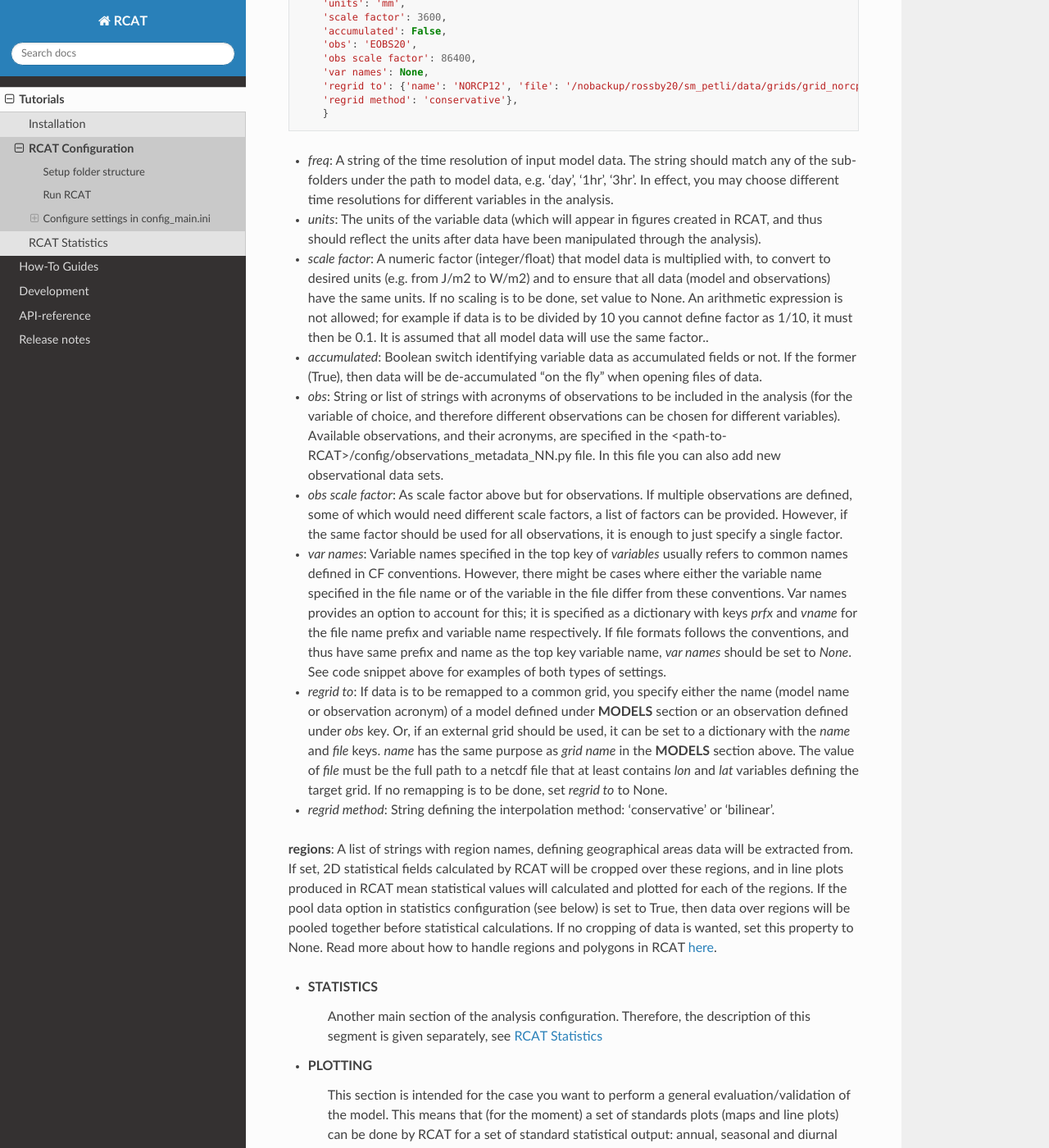
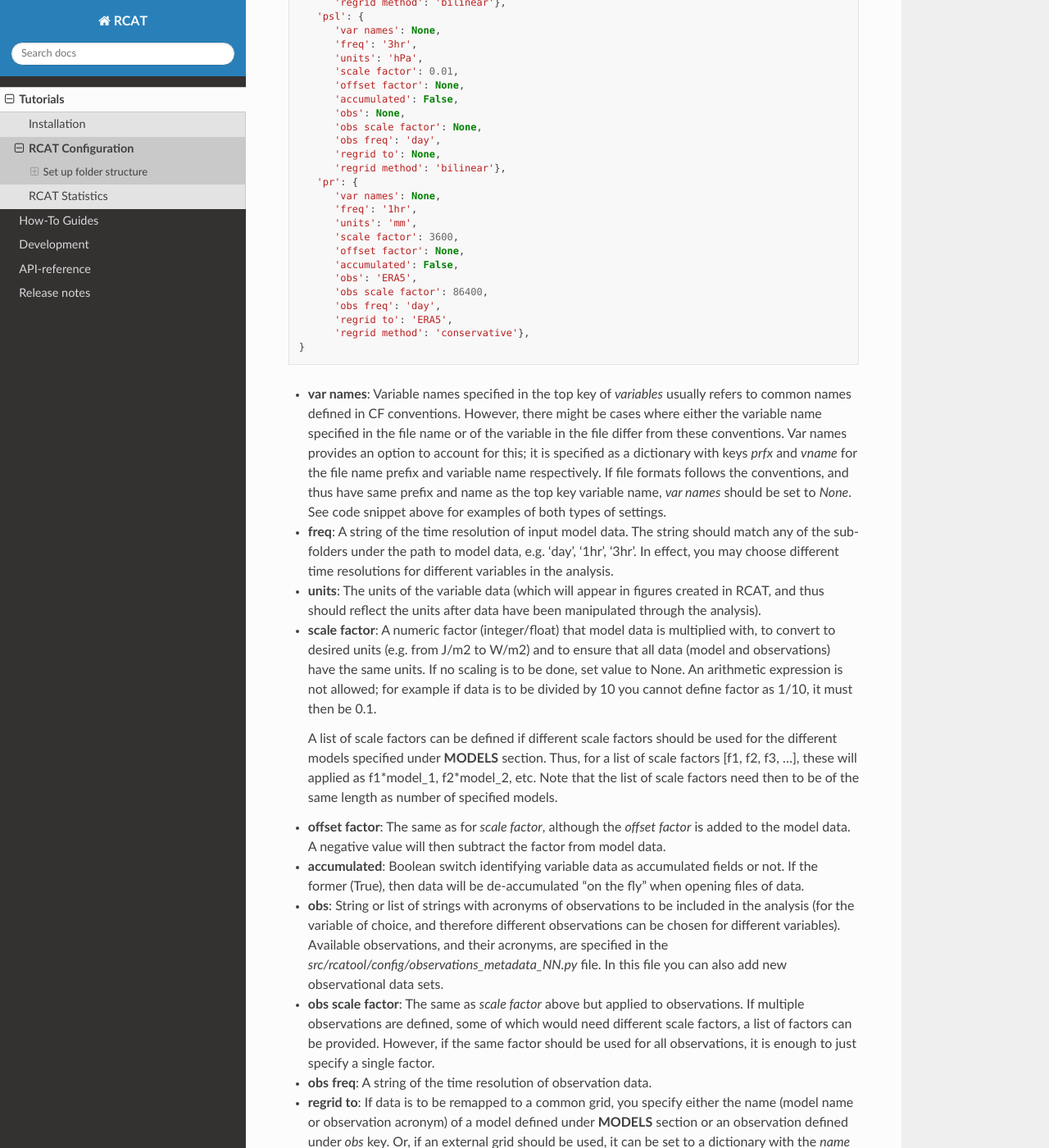
Before and after one commit to jplind79/RCAT, a Sphinx documentation site: the page built from docs/config.rst, in a window 1280 px wide and 1400 px high, scrolled down 3441 px. Shown: the whole window at 82% size. Built offline with Sphinx 7.4.7 and the Read the Docs theme 2.0.0, drawn with Linux system fonts in a browser that asks for light colours; some of the changed text lies outside the part shown.

Commit message:
further additions to config.rst

```diff
--- a/docs/config.rst
+++ b/docs/config.rst
@@ -1,28 +1,28 @@
 .. _configuration:
 
+==================
 RCAT Configuration
 ==================
 
-The main setup is done in the
-**<path-to-RCAT>/src/rcatool/config/config_main.ini** file. Here you will set
-up paths to model data, variables to analyze and how (choosing statistics),
-observations to compare with etc. In other words, this is your starting point
-in applications of RCAT.
+The main setup is done in the **config_main.ini** file (located under
+``src/rcatool/config/``). Here you will set up paths to model data, variables
+to analyze and how (choosing statistics), observations to compare with etc. In
+other words, this is your starting point in applications of RCAT.
 
-Setup folder structure
-----------------------
+Set up folder structure
+=======================
 If you don't want to pollute your cloned git repository we suggest to
 create a new folder for your analysis and copy the main RCAT configuration
 file to the new folder.
 
 .. code-block:: bash
 
-    mkdir -p $HOME/rcat_analysis/test
-    cd $HOME/rcat_analysis/test
-    cp <path-to-RCAT>/src/rcatool/config/config_main.ini .
+    $ mkdir -p $HOME/rcat_analysis/test
+    $ cd $HOME/rcat_analysis/test
+    $ cp <path-to-RCAT>/src/rcatool/config/config_main.ini .
 
-Run RCAT
---------
+Running RCAT
+------------
 When you have done your configuration and saved config_main.ini you can
 start the analysis step. The main program is located in the *rcat* directory
 and called RCAT_main.py. See point 1: :ref:`Setup folder structure
@@ -31,7 +31,7 @@
 
 .. code-block:: bash
 
-   python <path-to-RCAT>/runtime/RCAT_main.py -c config_main.ini
+   $ python <path-to-RCAT>/src/rcatool/runtime/RCAT_main.py -c config_main.ini
 
 .. note::
    The configuration file does not need to be named *config_main.ini*. Any file
@@ -48,7 +48,7 @@
 each of the sections needed to setup the analysis.
 
 MODELS
-^^^^^^
+------
 Here you specify the path to model data. At the moment a specific
 folder structure is anticipated, with sub-folders under ``fpath``
 according to output frequency; ``fpath/day``, ``fpath/6hr``, ``fpath/15min``, etc.
@@ -92,136 +92,117 @@
 data is to be remapped to this model grid, the output filenames from RCAT
 analysis will include this specified grid name.
 
-Here is another example when two models are specified:
+Here is another example with two simulations; one for the historic period and
+one future scenario.
 
 ::
 
-   model_his = {
-      'fpath': '/path/to/model_1/data',
-      'grid type': 'reg', 'grid name': 'FPS-ALPS3',
-      'start year': 1985, 'end year': 2005, 'months': [1,2,3,4,5,6,7,8,9,10,11,12]
-   }
-   model_scn = {
-      'fpath': '/path/to/model_2/data',
-      'grid type': 'reg', 'grid name': 'FPS-ALPS3',
-      'start year': 2080, 'end year': 2100, 'months': [1,2,3,4,5,6,7,8,9,10,11,12]
-   }
+    model_his = {
+        'fpath': '/path/to/model_1/data',
+        'grid type': 'reg', 'grid name': 'FPS-ALPS3',
+        'start year': 1985, 'end year': 2005, 'months': [6,7,8]
+    	'date interval start': '<yyyy>-<mm>', 'date interval end': '<yyyy>-<mm>',
+        'chunks_time': {'time': -1}, 'chunks_x': {'x': -1}, 'chunks_y': {'y': -1},
+        }
+    model_scn = {
+        'fpath': '/path/to/model_2/data',
+        'grid type': 'reg', 'grid name': 'FPS-ALPS3',
+        'start year': 2080, 'end year': 2100, 'months': [6,7,8]
+    	'date interval start': '<yyyy>-<mm>', 'date interval end': '<yyyy>-<mm>',
+        'chunks_time': {'time': -1}, 'chunks_x': {'x': -1}, 'chunks_y': {'y': -1},
+        }
 
-Two different periods is set here because a simulation of historic
-period will be compared with a simulation of future climate. More
-models can be added to the section, but note that the first model (e.g.
-model_his in the above example) will be the reference model. That is,
-if validation plot is True, and no obs data is specified, the
-difference plots will use the first specified model in section as reference data.
+More models can be added to the section, but note that the first defined model
+(e.g.  *model_his* in the above example) will be the reference model. That is,
+if validation plot is True, and no observations are specified (see below), the
+anomaly/difference plots will use the first specified model in this section as
+the reference data.
 
-.. note:: If you want to see how RCAT uses defined file paths and other
-       information to retrieve lists of model data files, see the
-       *get_mod_data* function in *<path-to-RCAT/runtime/RCAT_main.py*.
+.. note::
+    If you want to see how RCAT uses defined file paths and other
+    information to retrieve lists of model data files, see the
+    *get_mod_data* function in *src/rcatool/runtime/RCAT_main.py*.
 
 OBS
 ^^^
-If observation data is to be used in the analysis, you will need to
+If observations should be included in the analysis, you will need to
 specify a meta data file by setting the full path to
-*observations_metadata_NN.py* (located under <path-to-RCAT>/config).
+*observations_metadata_NN.py* (located under *src/rcatool/config*).
 *NN* is any label that signifies the observation meta data for a
-specific location or system (for example a HPC system). If such a
-specific meta data file does not exist, it should be created
-(SAMPLE_observations_metadata.py can be used as a template) and
-modified. **N.B.** Change only the *obs_data* function -- where
-observations are specified.
+specific location or system (for example a HPC system). If no such
+meta data file exists yet, it should be created
+(SAMPLE_observations_metadata.py in the same folder can be used as a template) and
+modified. **N.B.** Changes should only be done in the *obs_data* function, where
+reference data sets are specified.
 
-In addition, in this section one will specify the time period and
-months for obs data. The same time period will be used for all
-observations.  Which specific observations to include in the analysis
-is not defined here, but in the **SETTINGS** section, in the variables
-property.
+In addition, in the **OBS** section the time period and months for obs data shall
+be defined. As for the models there is also the option to set a date interval
+instead, which, if set, takes precedence over years/months settings.
+The same time period will be applied to all observations included in the analysis. Which
+specific observations to include is not defined here, but in the
+**SETTINGS** section, in the variables properties.
 
 SETTINGS
 ^^^^^^^^
-**output dir**: The path for the output (statistics files, plots). If
-you re-run the analysis with the same output directory, you will
-prompted to say whether to overwrite existing output. "overwrite" does
-not mean that existing folder will be completely overwritten (deleted
-and created again). The existing folder structure will be kept intact
-together with output files. However, potentially some output
-(statistics/figure files) with same names will be overwritten.
+- **output dir**:
+    The path for the output (statistics files, plots). If
+    you re-run the analysis with the same output directory, you will
+    prompted to say whether to overwrite existing output. "overwrite" does
+    not mean that existing folder will be completely overwritten (deleted
+    and created again). The existing folder structure will be kept intact
+    together with output files. However, potentially some output
+    (statistics/figure files) with same names will be overwritten.
 
-**variables**: One of the key settings in the configuration file. The
-value of this property is represented by a dictionary; the keys are
-strings of variable names ('pr', 'tas', ...) and the value of each key
-(variable) is another dictionary consisting of a number of specific
-settings:
+- **variables**:
+    This is a key settings in the configuration file. The
+    value of this property is represented by a dictionary; the keys are
+    strings of variable names ('pr', 'tas', ...) and the value of each key
+    (variable) is another dictionary consisting of a number of specific
+    settings (the same for all variables):
 
 ::
 
-       variables = {
-        'tas': {
-           'freq': 'day',
-           'units': 'K',
-           'scale factor': None,
-           'accumulated': False,
-           'obs': 'ERA5',
-           'obs scale factor': None,
-           'var names': {'model_1': {'prfx': 'tas', 'vname': 'var167'}},
-           'regrid to': 'ERA5',
-           'regrid method': 'bilinear'},
-        'psl': {
-           'freq': '3hr',
-           'units': 'hPa',
-           'scale factor': 0.01,
-           'accumulated': False,
-           'obs': None,
-           'obs scale factor': None,
-           'var names': None,
-           'regrid to': None,
-           'regrid method': 'bilinear'},
-        'pr': {
-           'freq': '1hr',
-           'units': 'mm',
-           'scale factor': 3600,
-           'accumulated': False,
-           'obs': 'EOBS20',
-           'obs scale factor': 86400,
-           'var names': None,
-           'regrid to': {'name': 'NORCP12', 'file': '/nobackup/rossby20/sm_petli/data/grids/grid_norcp_ald12.nc'},
-           'regrid method': 'conservative'},
-           }
+ variables = {
+    'tas': {
+       'var names': {'model_1': {'prfx': 'tas', 'vname': 'var167'}},
+       'freq': 'day',
+       'units': 'K',
+       'scale factor': None,
+       'offset factor': -273.15,
+       'accumulated': False,
+       'obs': 'EOBS',
+       'obs scale factor': None,
+       'obs freq': 'day',
+       'regrid to': 'model_2',
+       'regrid method': 'bilinear'},
+    'psl': {
+       'var names': None,
+       'freq': '3hr',
+       'units': 'hPa',
+       'scale factor': 0.01,
+       'offset factor': None,
+       'accumulated': False,
+       'obs': None,
+       'obs scale factor': None,
+       'obs freq': 'day',
+       'regrid to': None,
+       'regrid method': 'bilinear'},
+    'pr': {
+       'var names': None,
+       'freq': '1hr',
+       'units': 'mm',
+       'scale factor': 3600,
+       'offset factor': None,
+       'accumulated': False,
+       'obs': 'ERA5',
+       'obs scale factor': 86400,
+       'obs freq': 'day',
+       'regrid to': 'ERA5',
+       'regrid method': 'conservative'},
+ }
 
-* *freq*: A string of the time resolution of input model data. The
-  string should match any of the sub-folders under the path to model
-  data, e.g. 'day', '1hr', '3hr'. In effect, you may choose different
-  time resolutions for different variables in the analysis.
-
-* *units*: The units of the variable data (which will appear in
-  figures created in RCAT, and thus should reflect the units after
-  data have been manipulated through the analysis).
-
-* *scale factor*: A numeric factor (integer/float) that model data is
-  multiplied with, to convert to desired units (e.g. from J/m2 to
-  W/m2) and to ensure that all data (model and observations) have the
-  same units. If no scaling is to be done, set value to None. An
-  arithmetic expression is not allowed; for example if data is to be
-  divided by 10 you cannot define factor as 1/10, it must then be 0.1.
-  It is assumed that all model data will use the same factor..
-
-* *accumulated*: Boolean switch identifying variable data as
-  accumulated fields or not. If the former (True), then data will be
-  de-accumulated "on the fly" when opening files of data.
-
-* *obs*: String or list of strings with acronyms of observations to be
-  included in the analysis (for the variable of choice, and therefore
-  different observations can be chosen for different variables).
-  Available observations, and their acronyms, are specified in the
-  <path-to-RCAT>/config/observations_metadata_NN.py file. In this
-  file you can also add new observational data sets.
-
-* *obs scale factor*: As scale factor above but for observations. If
-  multiple observations are defined, some of which would need
-  different scale factors, a list of factors can be provided. However,
-  if the same factor should be used for all observations, it is enough
-  to just specify a single factor.
-
-* *var names*: Variable names specified in the top key of *variables*
+- **var names**:
+  Variable names specified in the top key of *variables*
   usually refers to common names defined in CF conventions. However,
   there might be cases where either the variable name specified in the
   file name or of the variable in the file differ from these
@@ -232,31 +213,84 @@
   variable name, *var names* should be set to *None*. See code snippet
   above for examples of both types of settings.
 
-* *regrid to*: If data is to be remapped to a common grid, you specify
+- **freq**:
+  A string of the time resolution of input model data. The
+  string should match any of the sub-folders under the path to model
+  data, e.g. 'day', '1hr', '3hr'. In effect, you may choose different
+  time resolutions for different variables in the analysis.
+
+- **units**:
+  The units of the variable data (which will appear in
+  figures created in RCAT, and thus should reflect the units after
+  data have been manipulated through the analysis).
+
+- **scale factor**:
+  A numeric factor (integer/float) that model data is
+  multiplied with, to convert to desired units (e.g. from J/m2 to
+  W/m2) and to ensure that all data (model and observations) have the
+  same units. If no scaling is to be done, set value to None. An
+  arithmetic expression is not allowed; for example if data is to be
+  divided by 10 you cannot define factor as 1/10, it must then be 0.1.
+
+  A list of scale factors can be defined if different scale factors should be
+  used for the different models specified under **MODELS** section. Thus, for
+  a list of scale factors [f1, f2, f3, ...], these will applied as f1*model_1,
+  f2*model_2, etc. Note that the list of scale factors need then to be of the
+  same length as number of specified models.
+
+- **offset factor**:
+  The same as for *scale factor*, although the *offset factor* is added to the
+  model data. A negative value will then subtract the factor from model data.
+
+- **accumulated**:
+  Boolean switch identifying variable data as
+  accumulated fields or not. If the former (True), then data will be
+  de-accumulated "on the fly" when opening files of data.
+
+- **obs**:
+  String or list of strings with acronyms of observations to be
+  included in the analysis (for the variable of choice, and therefore
+  different observations can be chosen for different variables).
+  Available observations, and their acronyms, are specified in the
+  *src/rcatool/config/observations_metadata_NN.py* file. In this
+  file you can also add new observational data sets.
+
+- **obs scale factor**:
+  The same as *scale factor* above but applied to observations. If
+  multiple observations are defined, some of which would need
+  different scale factors, a list of factors can be provided. However,
+  if the same factor should be used for all observations, it is enough
+  to just specify a single factor.
+
+- **obs freq**:
+  A string of the time resolution of observation data.
+
+- **regrid to**:
+  If data is to be remapped to a common grid, you specify
   either the name (model name or observation acronym) of a model
   defined under **MODELS** section or an observation defined under
   *obs* key. Or, if an external grid should be used, it can be set to a
   dictionary with the *name* and *file* keys. *name* has the same
-  purpose as *grid name* in the **MODELS** section above. The value of
+  purpose as *grid name* in the **MODELS** section above.
+  The value of
   *file* must be the full path to a netcdf file that at least contains
   *lon* and *lat* variables defining the target grid. If no remapping
   is to be done, set *regrid to* to None.
 
-* *regrid method*: String defining the interpolation method:
-  'conservative' or 'bilinear'.
+- **regrid method**:
+  String defining the interpolation method: 'conservative' or 'bilinear'.
 
-**regions**: A list of strings with region names, defining
+regions:
+********
+A list of strings with region names, defining
 geographical areas data will be extracted from. If set, 2D statistical
-fields calculated by RCAT will be cropped over these regions, and in
-line plots produced in RCAT mean statistical values will calculated
-and plotted for each of the regions. If the pool data option in
-statistics configuration (see below) is set to True, then data over
-regions will be pooled together before statistical calculations. If no
-cropping of data is wanted, set this property to None. Read more about
+fields calculated by RCAT will be cropped over these regions (polygons), and in
+line plots produced in RCAT the statistical values will be averaged over
+and plotted for each of the regions. Read more about
 how to handle regions and polygons in RCAT :ref:`here <polygons_howto>`.
 
 - STATISTICS
-    Another main section of the analysis configuration. Therefore, the
+    This is another important section of the analysis configuration. Therefore, the
     description of this segment is given separately, see :doc:`RCAT
     Statistics </statistics>`
 
--- a/docs/install.rst
+++ b/docs/install.rst
@@ -61,8 +61,10 @@
 
     $ conda create -n rcatenv
     $ conda activate rcatenv
-    $ conda install xarray, esmpy, xesmf>=0.8, dask, dask-jobqueue, matplotlib, cartopy, netcdf4, h5netcdf
+    $ conda install xarray, esmpy, "xesmf>=0.8", dask, dask-jobqueue, matplotlib, cartopy, netcdf4, h5netcdf
 
+Note the quotes around *xesmf>=0.8*. These are required when installing package
+versions using *>=* or *<=* expressions.
 RCAT package can then be installed from PyPI using ``pip``:
 
 .. code-block:: bash
```
